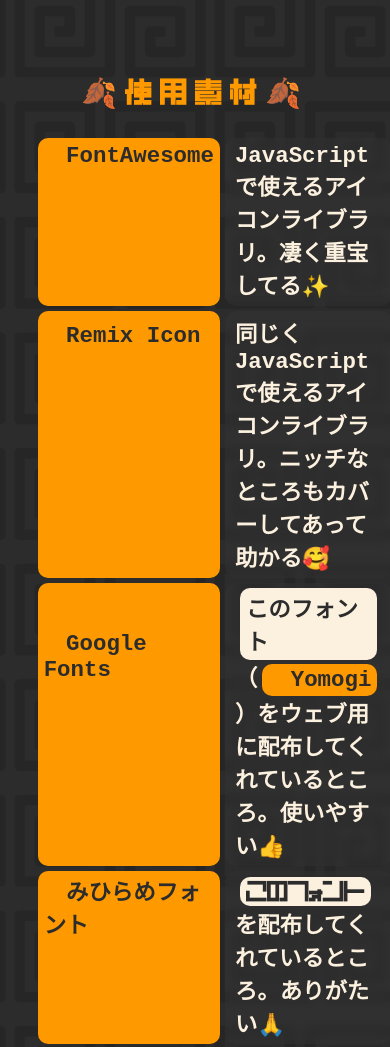
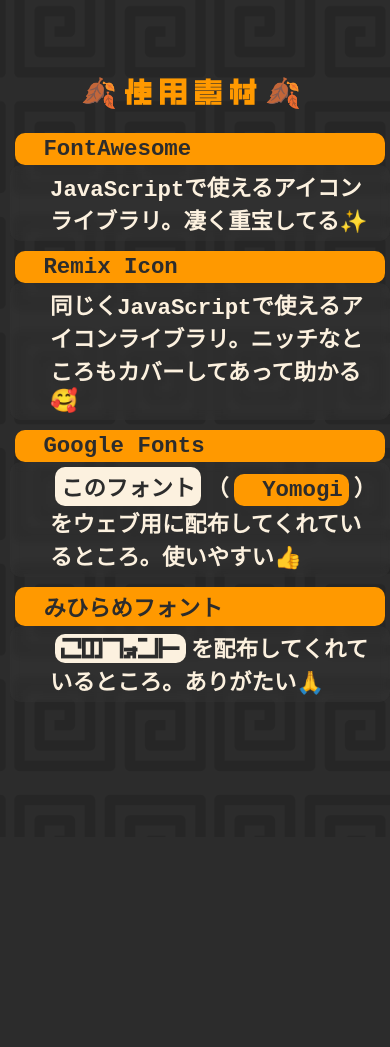
Before and after one commit to RachaelMiki1215/cupmen-game-streaming-schedule-website, a Gatsby site: page / in a window 390 px wide. Shown: the part 3620-4667 px from the top of the page. After the commit the page ends 4457 px from the top, so only its background shows below. Built offline with nearby package versions, Linux system fonts and the light colour scheme; Gatsby itself is replaced by a stand-in of ours; a web font is replaced by a local one.

Commit message:
Added width-adaptive styling for resource list

```diff
--- a/src/pages/global.module.css
+++ b/src/pages/global.module.css
@@ -21,6 +21,8 @@
 .resourceList {
   display: table;
   border-spacing: 5px;
+  margin: 0;
+  padding: 0;
 }
 .resourceListItem {
   display: table-row;
@@ -35,3 +37,18 @@
   display: table-cell;
   backdrop-filter: blur(5px);
 }
+
+@media (max-width: 599px) {
+  .resourceList {
+    border-spacing: none;
+    gap: 5px;
+  }
+  .resourceList,
+  .resourceListItem {
+    display: flex;
+    flex-direction: column;
+  }
+  .resourceListItem_description {
+    padding-left: 40px;
+  }
+}
```
